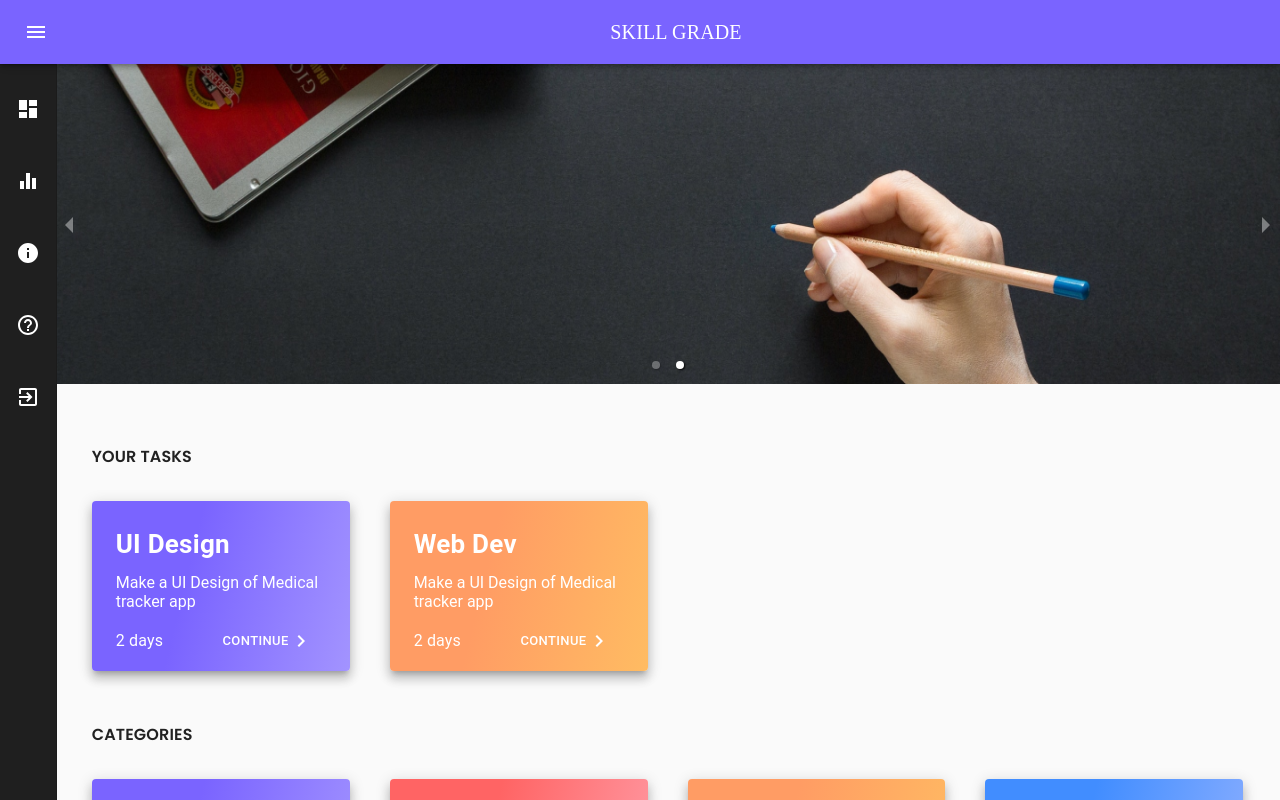
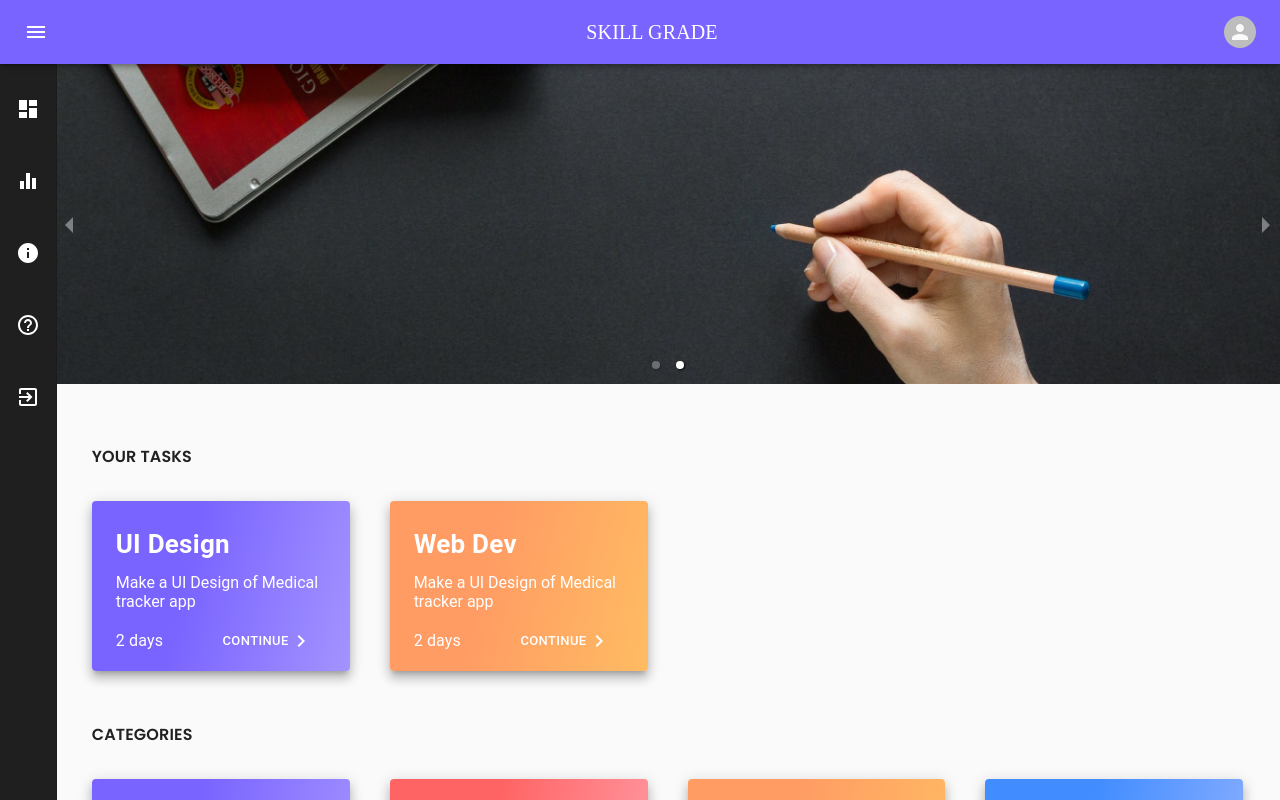
Before and after one commit to Deb77/skillgrade, a React (Create React App) app in the folder client/: page /dashboard in a window 1280 px wide. Shown: the top 800 px of the page. Built offline with nearby package versions, Linux system fonts and the light colour scheme; sample sign-in values are in the browser's storage; the HTML template or start-up script is replaced by a standard one; a web font is replaced by a local one.

Commit message:
redux issues solved

```diff
--- a/client/src/actions/auth.js
+++ b/client/src/actions/auth.js
@@ -1,11 +1,12 @@
 import { loginService } from '../services';
 
-export const login = params => dispatch =>
+export const login = (params, history) => dispatch =>
   loginService(params)
     .then(res =>
       dispatch({
         type: 'LOGIN_SUCCESS',
-        payload: params
+        payload: params,
+        history: history
       })
     )
     .catch(err =>
--- a/client/src/components/Common/Navbar.jsx
+++ b/client/src/components/Common/Navbar.jsx
@@ -19,6 +19,8 @@ import ChevronLeftIcon from '@material-ui/icons/ChevronLeft';
 import ListItem from '@material-ui/core/ListItem';
 import ListItemIcon from '@material-ui/core/ListItemIcon';
 import ListItemText from '@material-ui/core/ListItemText';
+import Avatar from '@material-ui/core/Avatar';
+import Grid from '@material-ui/core/Grid';
 import { connect } from 'react-redux';
 //Navbar styling
 const drawerWidth = 240;
@@ -99,6 +101,10 @@ const useStyles = makeStyles(theme => ({
     flexGrow: 1,
     textAlign: 'center',
     fontFamily: 'Ribeye Marrow'
+  },
+  small: {
+    width: theme.spacing(4),
+    height: theme.spacing(4)
   }
 }));
 
@@ -138,9 +144,13 @@ const Navbar = ({ name, url }) => {
           <Typography className={classes.title} variant="h6" noWrap>
             SKILL GRADE
           </Typography>
-          <Typography variant="h6" noWrap>
-            {name}
-            {url}
+          <Typography>
+            <Grid container justifyContent="center" alignItems="center" spacing="2">
+              <Grid item>{name}</Grid>
+              <Grid item>
+                <Avatar alt={name} src={url} className={classes.small} />
+              </Grid>
+            </Grid>
           </Typography>
         </Toolbar>
       </AppBar>
--- a/client/src/pages/landing/index.jsx
+++ b/client/src/pages/landing/index.jsx
@@ -24,6 +24,7 @@ const useStyles = makeStyles({
 
 const Landing = ({ authActions }) => {
   const classes = useStyles();
+  const history = useHistory();
   const googleSuccess = async res => {
     const { name, email, imageUrl } = await res.profileObj;
     const token = await res.tokenId;
@@ -33,8 +34,9 @@ const Landing = ({ authActions }) => {
       imageUrl,
       token
     };
+
     localStorage.setItem('skill_grade_token', token);
-    authActions.login(params);
+    authActions.login(params, history);
   };
 
   const googleFailure = async error => {
--- a/client/src/reducers/authReducer.js
+++ b/client/src/reducers/authReducer.js
@@ -1,22 +1,25 @@
 const initialState = {
-  name: localStorage.getItem('name'),
-  loginErrors: {},
+  name: null,
+  email: null,
   imageUrl: null,
   token: null
 };
-const authReducer = (state = initialState, { type, payload }) => {
+const authReducer = (state = initialState, actions) => {
+  const { type, payload, history } = actions;
   switch (type) {
     case 'LOGIN_SUCCESS':
       localStorage.setItem('token', payload.token);
       localStorage.setItem('name', payload.name);
+      localStorage.setItem('imageUrl', payload.imageUrl);
+      history.push('/dashboard');
       return {
         ...state,
         token: payload.token,
         name: payload.name,
-        isAuthenticated: true,
-        loginErrors: payload.errors,
-        imageUrl: payload.imageUrl
+        imageUrl: payload.imageUrl,
+        email: payload.email
       };
+
     default:
       return state;
   }
```
